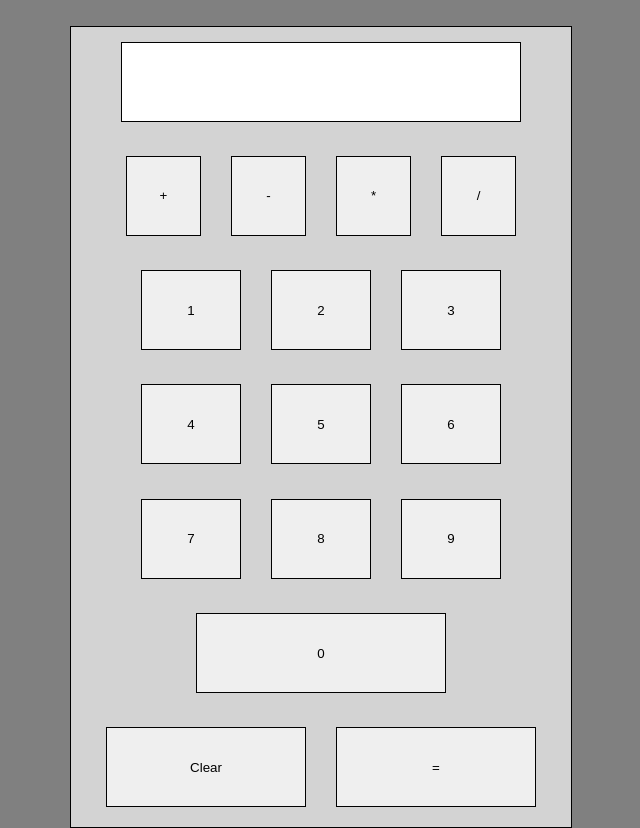
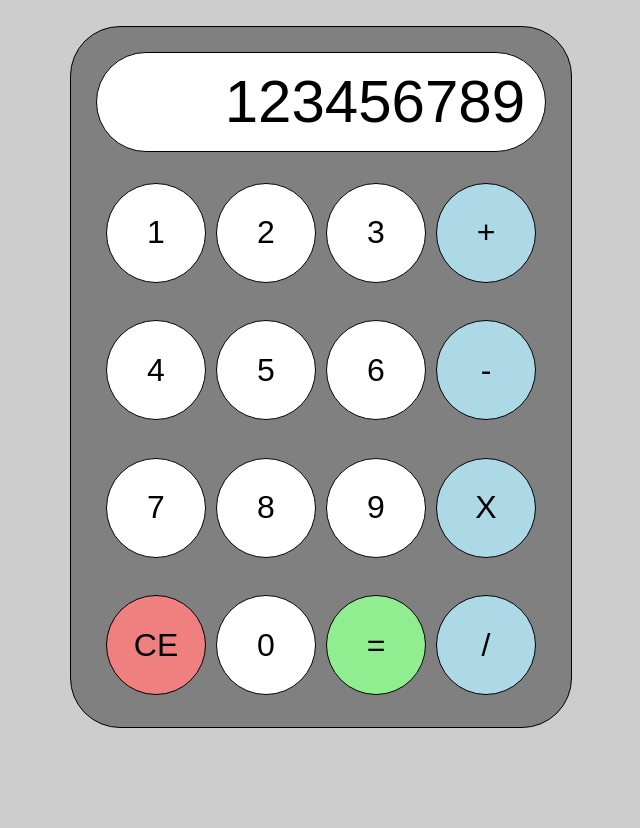
Before and after one commit to oaksaint/calculator, a plain HTML site: page index.html in a window 1280 px wide. Shown: the whole page, without its empty margins (319-959 px from the left). After the commit the page ends 800 px from the top, so only its background shows below. Drawn offline with Linux system fonts and the light colour scheme.

Commit message:
Finish up styling the calculator and the buttons

```diff
--- a/index.html
+++ b/index.html
@@ -9,23 +9,31 @@
   </head>
   <body>
     <div class="calc-body">
-      <div class="display"></div>
-      <button class="add operator-button">+</button>
-      <button class="subtract operator-button">-</button>
-      <button class="multiply operator-button">*</button>
-      <button class="divide operator-button">/</button>
-      <button class="one digit-button">1</button>
-      <button class="two digit-button">2</button>
-      <button class="three digit-button">3</button>
-      <button class="four digit-button">4</button>
-      <button class="five digit-button">5</button>
-      <button class="six digit-button">6</button>
-      <button class="seven digit-button">7</button>
-      <button class="eight digit-button">8</button>
-      <button class="nine digit-button">9</button>
-      <button class="zero zero-button">0</button>
-      <button class="clear function-button">Clear</button>
-      <button class="equals function-button">=</button>
+      <div class="display">123456789</div>
+      <div class="digits-operators">
+        <button type="button" class="one normal-button digit-button">1</button>
+        <button type="button" class="two normal-button digit-button">2</button>
+        <button type="button" class="three normal-button digit-button">
+          3
+        </button>
+        <button type="button" class="add normal-button operator">+</button>
+        <button type="button" class="four normal-button digit-button">4</button>
+        <button type="button" class="five normal-button digit-button">5</button>
+        <button type="button" class="six normal-button digit-button">6</button>
+        <button type="button" class="subtract normal-button operator">-</button>
+        <button type="button" class="seven normal-button digit-button">
+          7
+        </button>
+        <button type="button" class="eight normal-button digit-button">
+          8
+        </button>
+        <button type="button" class="nine normal-button digit-button">9</button>
+        <button type="button" class="multiply normal-button operator">X</button>
+        <button type="button" class="clear normal-button">CE</button>
+        <button type="button" class="zero normal-button digit-button">0</button>
+        <button type="button" class="equals normal-button operator">=</button>
+        <button type="button" class="divide normal-button operator">/</button>
+      </div>
     </div>
   </body>
 </html>
--- a/styles.css
+++ b/styles.css
@@ -1,5 +1,5 @@
 body {
-  background-color: grey;
+  background-color: #cdcdcd;
   display: flex;
   margin: 0;
   height: 100%;
@@ -14,7 +14,7 @@ html {
 
 .calc-body {
   width: 500px;
-  height: 800px;
+  height: 700px;
   border: 1px solid black;
   margin-top: 2%;
   margin-left: auto;
@@ -22,59 +22,93 @@ html {
   display: flex;
   justify-content: center;
   flex-wrap: wrap;
-  background-color: lightgray;
+  background-color: grey;
+  border-radius: 50px;
 }
 
 .display {
-  width: 80%;
-  height: 10%;
+  width: 450px;
   border: 1px solid black;
-  margin: 15px 15px 15px 15px;
+  height: 100px;
+  border-radius: 50px;
+  margin-top: 25px;
+  font-size: 60px;
+  display: flex;
+  justify-content: flex-end;
+  align-items: center;
   box-sizing: border-box;
-  padding: 10px;
-  font-size: xx-large;
+  padding-right: 20px;
+  font-family: sans-serif;
+  margin-left: auto;
+  margin-right: auto;
   background-color: white;
-  display: flex;
-  align-items: flex-end;
-  justify-content: flex-start;
 }
 
-.operator-button {
-  border: 1px solid black;
-  margin: 15px 15px 15px 15px;
-  width: 15%;
-  height: 10%;
+.digits-operators {
+  display: flex;
+  width: 450px;
+  height: 550px;
+  justify-content: space-evenly;
+  align-items: center;
+  flex-wrap: wrap;
+}
+
+.normal-button {
+  width: 100px;
+  height: 100px;
+  border-radius: 50px;
+  font-size: xx-large;
+  font-family: sans-serif;
   display: flex;
   align-items: center;
   justify-content: center;
+  border: 1px solid black;
+}
+
+.normal-button:hover {
+  background-color: silver;
+}
+
+.normal-button:active {
+  background-color: #5d6d7e;
 }
 
 .digit-button {
-  border: 1px solid black;
-  margin: 15px 15px 15px 15px;
-  width: 20%;
-  height: 10%;
-  display: flex;
-  align-items: center;
-  justify-content: center;
+  background-color: white;
 }
 
-.zero-button {
-  border: 1px solid black;
-  margin: 15px 15px 15px 15px;
-  width: 50%;
-  height: 10%;
-  display: flex;
-  align-items: center;
-  justify-content: center;
+.operator {
+  background-color: lightblue;
 }
 
-.function-button {
-  border: 1px solid black;
-  margin: 15px 15px 15px 15px;
-  width: 40%;
-  height: 10%;
-  display: flex;
-  align-items: center;
-  justify-content: center;
+.operator:hover {
+  background-color: #6495ed;
 }
+
+.operator:active {
+  background-color: #0078ff;
+}
+
+.clear {
+  background-color: lightcoral;
+}
+
+.equals {
+  background-color: lightgreen;
+}
+
+.clear:hover {
+  background-color: #cb4335;
+}
+
+.clear:active {
+  background-color: red;
+}
+
+.equals:hover {
+  background-color: #27ae60;
+}
+
+.equals:active {
+  background-color: green;
+}
```
